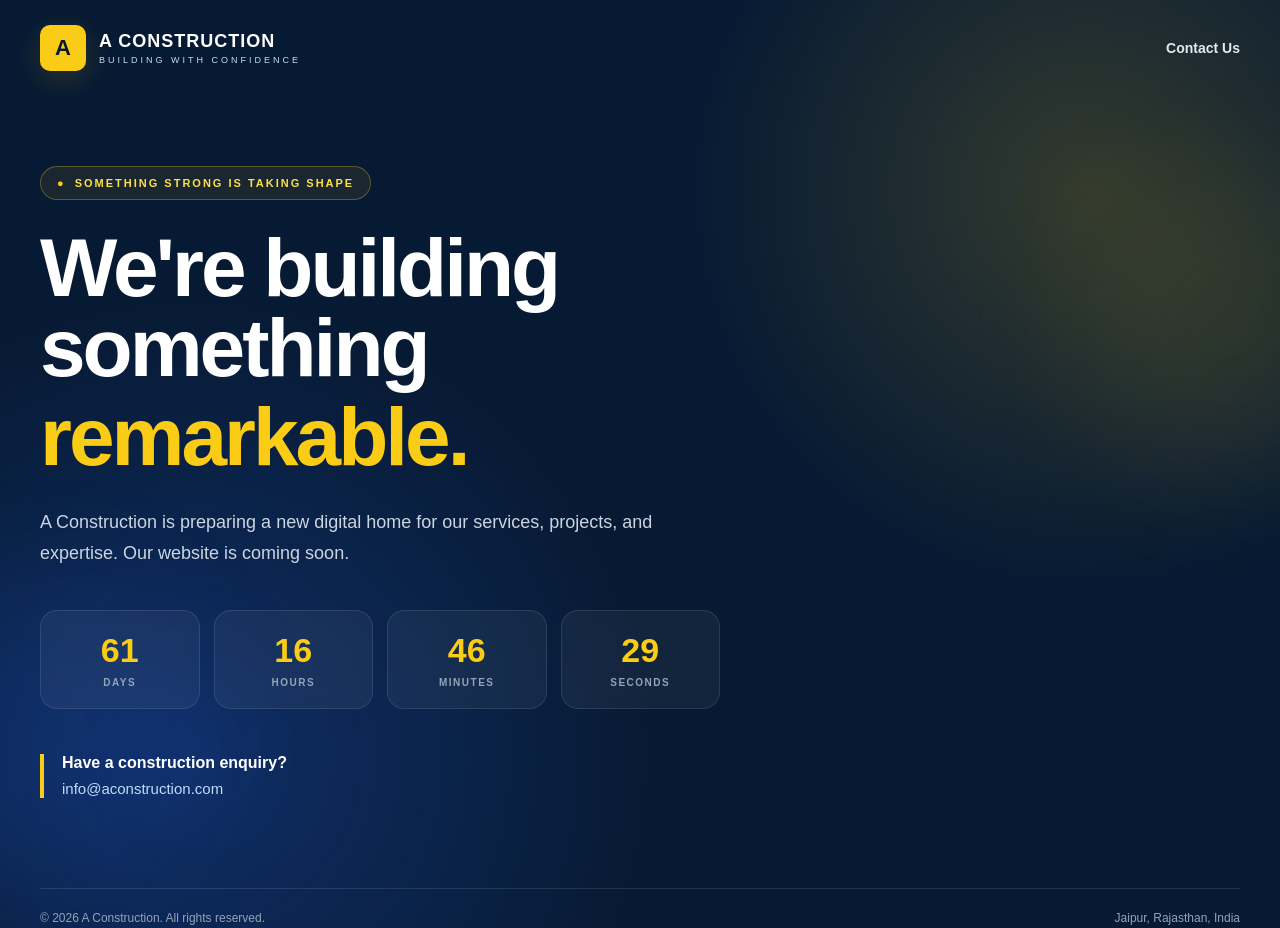
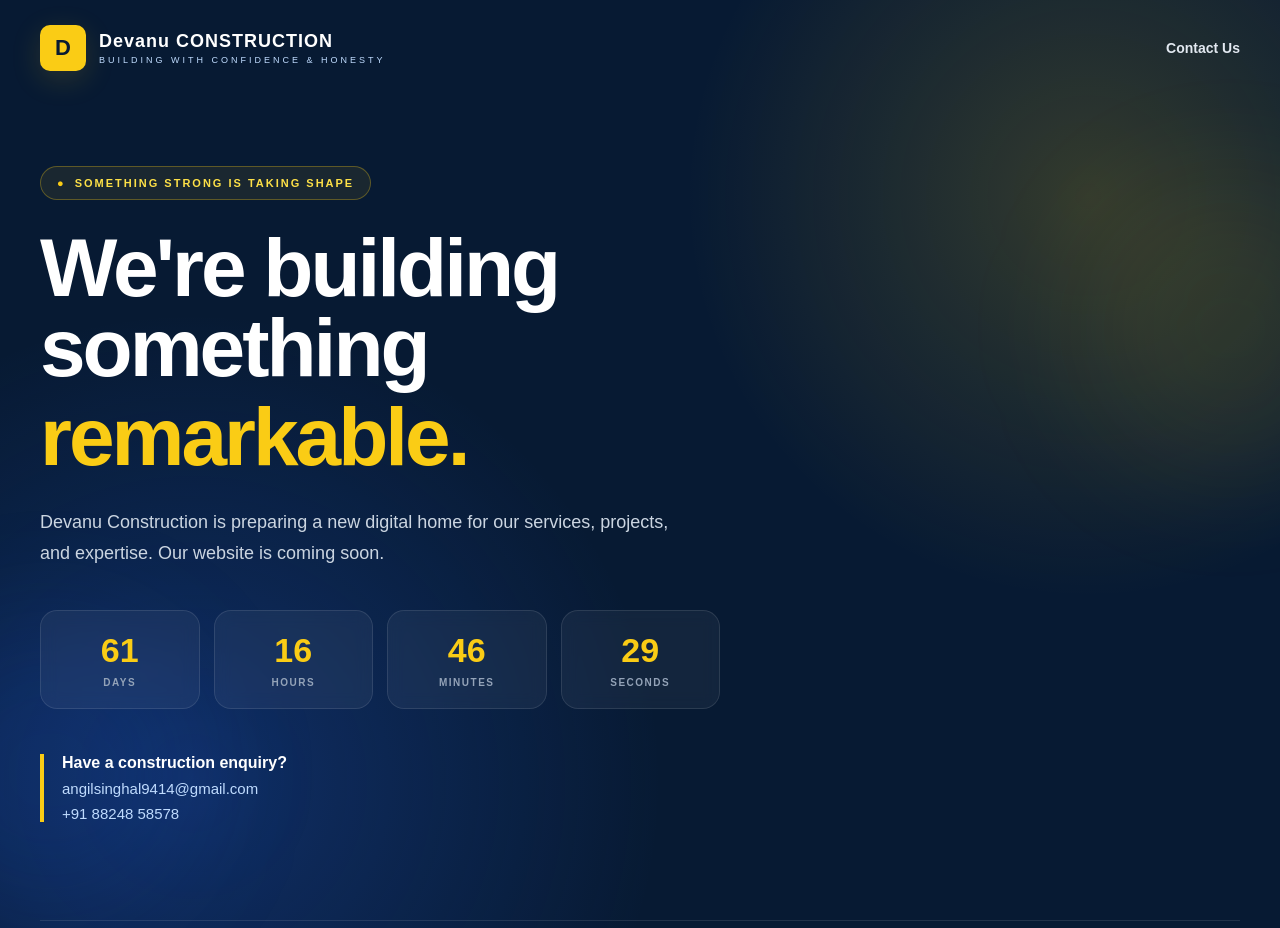
Before and after one commit to shru2408/DevanuConstruction, a plain HTML site: page index.html in a window 1280 px wide. Shown: the top 928 px of the page. Drawn offline with Linux system fonts and the light colour scheme.

Commit message:
final commit

```diff
--- a/index.html
+++ b/index.html
@@ -4,11 +4,11 @@
   <meta charset="UTF-8" />
   <meta name="viewport" content="width=device-width, initial-scale=1.0" />
 
-  <title>A Construction | Coming Soon</title>
+  <title>Devanu Construction | Coming Soon</title>
 
   <meta
     name="description"
-    content="A Construction is building something remarkable. Our new website is coming soon."
+    content="Devanu Construction is building something remarkable. Our new website is coming soon."
   />
 
   <link rel="stylesheet" href="style.css" />
@@ -22,11 +22,11 @@
       <div class="container nav-container">
 
         <div class="brand">
-          <div class="brand-icon">A</div>
+          <div class="brand-icon">D</div>
 
           <div>
-            <h2>A CONSTRUCTION</h2>
-            <p>BUILDING WITH CONFIDENCE</p>
+            <h2>Devanu CONSTRUCTION</h2>
+            <p>BUILDING WITH CONFIDENCE & HONESTY</p>
           </div>
         </div>
 
@@ -56,7 +56,7 @@
         </h1>
 
         <p class="hero-description">
-          A Construction is preparing a new digital home for our
+          Devanu Construction is preparing a new digital home for our
           services, projects, and expertise.
           Our website is coming soon.
         </p>
@@ -91,9 +91,13 @@
 
           <h3>Have a construction enquiry?</h3>
 
-          <a href="mailto:info@aconstruction.com">
-            info@aconstruction.com
+          <a href="mailto:angilsinghal9414@gmail.com">
+            angilsinghal9414@gmail.com
           </a>
+
+		  <a  href="tel:+918824858578">
+		  +91 88248 58578
+		  </a>
 
         </div>
 
@@ -107,7 +111,7 @@
       <div class="container footer-container">
 
         <p>
-          © <span id="year"></span> A Construction.
+          © <span id="year"></span> Devanu Construction.
           All rights reserved.
         </p>
 
--- a/style.css
+++ b/style.css
@@ -299,34 +299,28 @@ body {
 ========================= */
 
 .contact-section {
-  border-left:
-    4px solid var(--yellow);
-
+  border-left: 4px solid var(--yellow);
   padding-left: 18px;
-
   margin-top: 45px;
 }
 
 .contact-section h3 {
   font-size: 16px;
-
   margin-bottom: 8px;
 }
 
 .contact-section a {
+  display: block;
   color: var(--light-blue);
-
   text-decoration: none;
-
   font-size: 15px;
-
   transition: color 0.25s ease;
+  margin-bottom: 8px;
 }
 
 .contact-section a:hover {
   color: var(--yellow);
 }
-
 
 /* =========================
    DECORATION
```
Also changed, not shown: script.js (line endings or trailing spaces).
